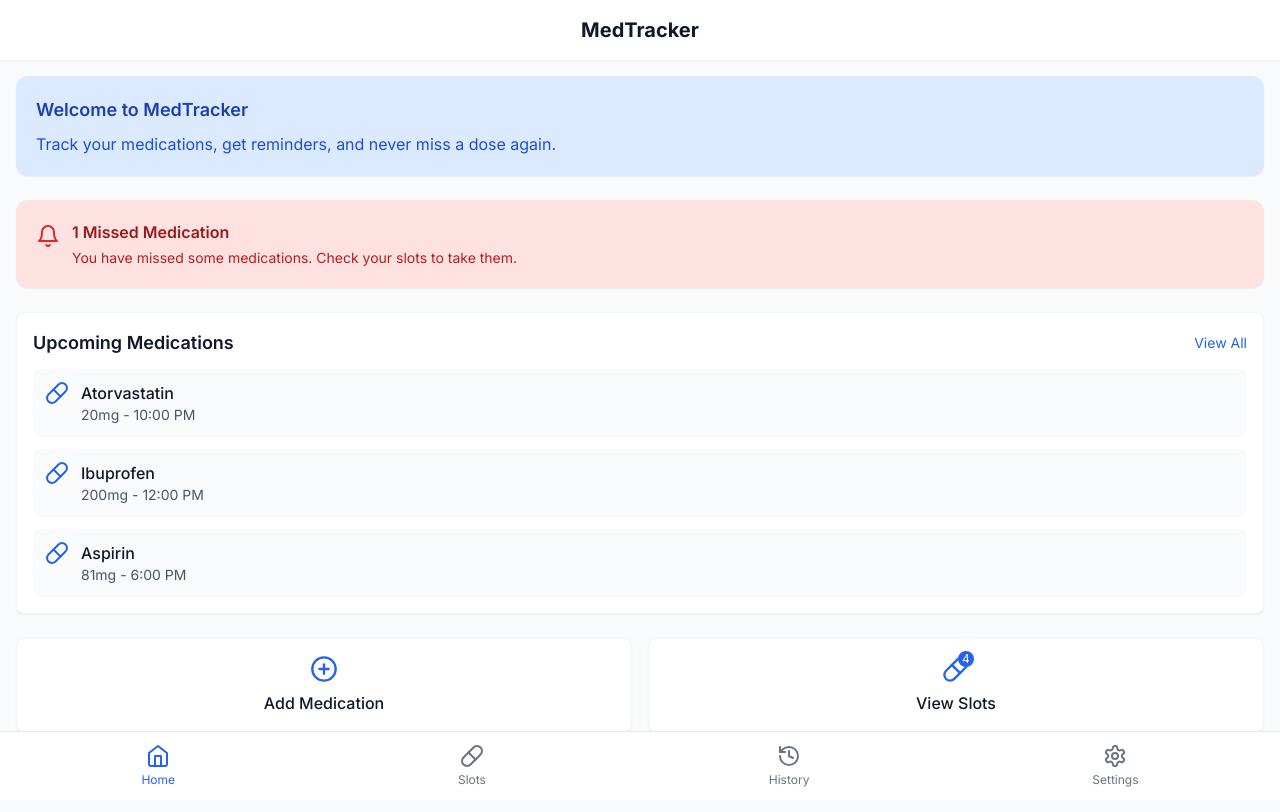
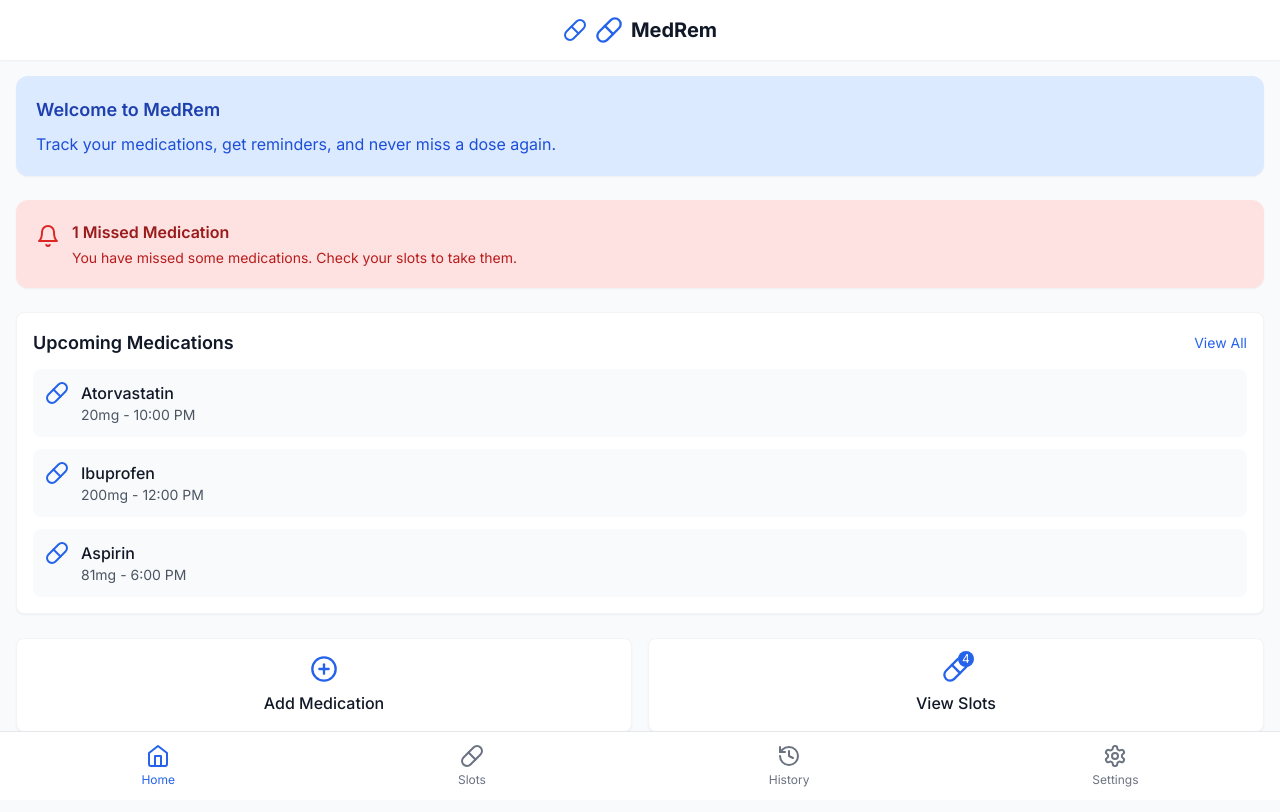
Before and after one commit to Danushsalla/MedRem_1, a React (Vite) app: page / in a window 1280 px wide. Built offline with nearby package versions, Linux system fonts and the light colour scheme.

Commit message:
Add logo and rename app to MedRem

```diff
--- a/index.html
+++ b/index.html
@@ -4,7 +4,7 @@
     <meta charset="UTF-8" />
     <link rel="icon" type="image/svg+xml" href="/pill-icon.svg" />
     <meta name="viewport" content="width=device-width, initial-scale=1.0" />
-    <title>MedTracker - Medication Reminder App</title>
+    <title>MedRem - Medication Reminder App</title>
     <link rel="preconnect" href="https://fonts.googleapis.com">
     <link rel="preconnect" href="https://fonts.gstatic.com" crossorigin>
     <link href="https://fonts.googleapis.com/css2?family=Inter:wght@400;500;600;700&display=swap" rel="stylesheet">
--- a/src/components/layout/Header.tsx
+++ b/src/components/layout/Header.tsx
@@ -1,4 +1,4 @@
-import { ArrowLeft } from 'lucide-react';
+import { ArrowLeft, Pill } from 'lucide-react';
 
 interface HeaderProps {
   title: string;
@@ -19,7 +19,10 @@ const Header = ({ title, showBackButton, onBack }: HeaderProps) => {
             <ArrowLeft size={24} />
           </button>
         )}
-        <h1 className="text-xl font-bold">{title}</h1>
+        <div className="flex items-center gap-2">
+          <Pill size={24} className="text-primary-600" />
+          <h1 className="text-xl font-bold">{title}</h1>
+        </div>
       </div>
     </header>
   );
--- a/src/pages/HomePage.tsx
+++ b/src/pages/HomePage.tsx
@@ -10,7 +10,6 @@ const HomePage = () => {
   const upcomingMedications = medications
     .filter(med => med.status !== 'empty')
     .sort((a, b) => {
-      // Simple string comparison for time (not perfect but works for this demo)
       return a.time.localeCompare(b.time);
     })
     .slice(0, 3);
@@ -19,11 +18,16 @@ const HomePage = () => {
   const missedMedications = medications.filter(med => med.status === 'missed');
 
   return (
-    <Layout title="MedTracker">
+    <Layout title={
+      <div className="flex items-center gap-2">
+        <Pill size={28} className="text-primary-600" />
+        <span>MedRem</span>
+      </div>
+    }>
       <div className="space-y-6">
         <div className="bg-primary-100 rounded-xl p-5 shadow-sm">
           <h2 className="text-lg font-semibold text-primary-800 mb-2">
-            Welcome to MedTracker
+            Welcome to MedRem
           </h2>
           <p className="text-primary-700">
             Track your medications, get reminders, and never miss a dose again.
@@ -63,7 +67,7 @@ const HomePage = () => {
               {upcomingMedications.map((med) => (
                 <div
                   key={med.id}
-                  className="flex items-start gap-3 p-3 bg-gray-50 rounded-lg"
+                  className="flex items-start gap-3 p-3 bg-gray-50 rounded-lg cursor-pointer hover:bg-gray-100 transition-colors"
                   onClick={() => navigate(`/medications/${med.id}`)}
                 >
                   <Pill className={`text-primary-600 flex-shrink-0`} />
```
